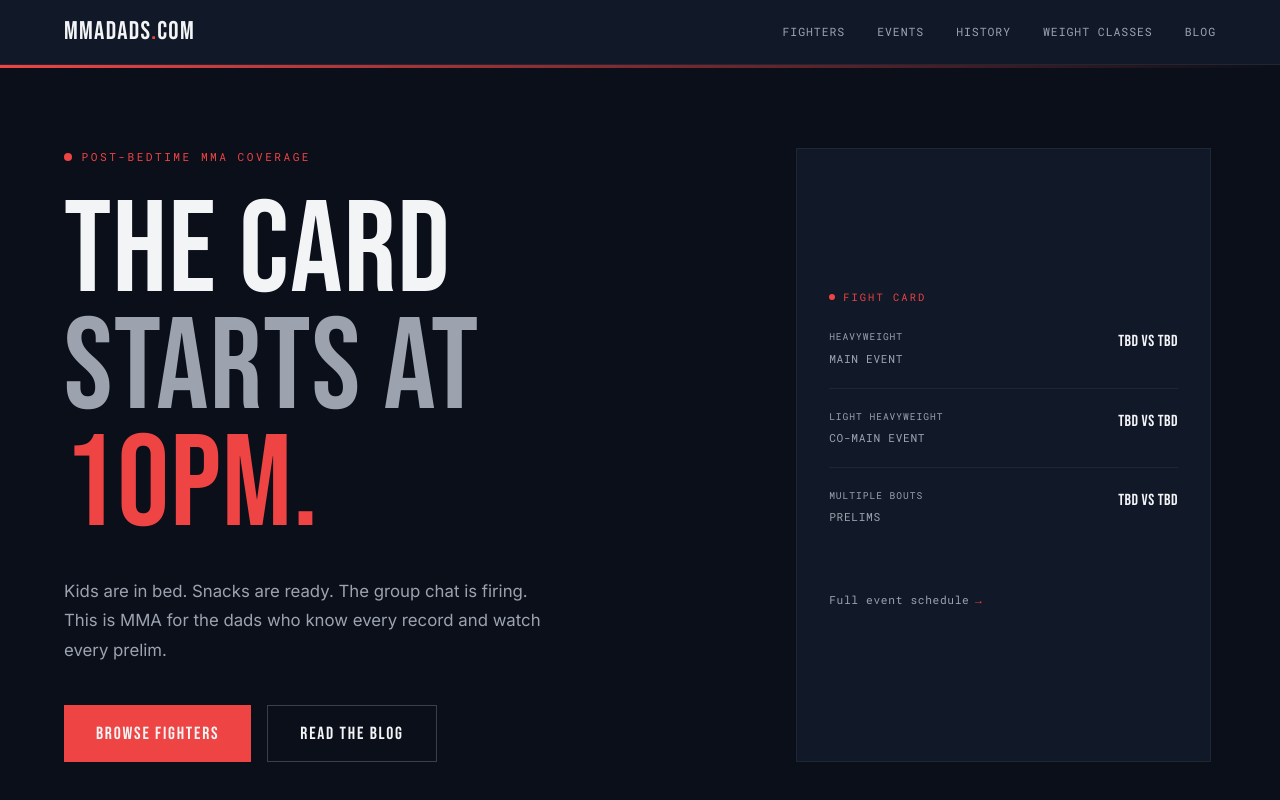
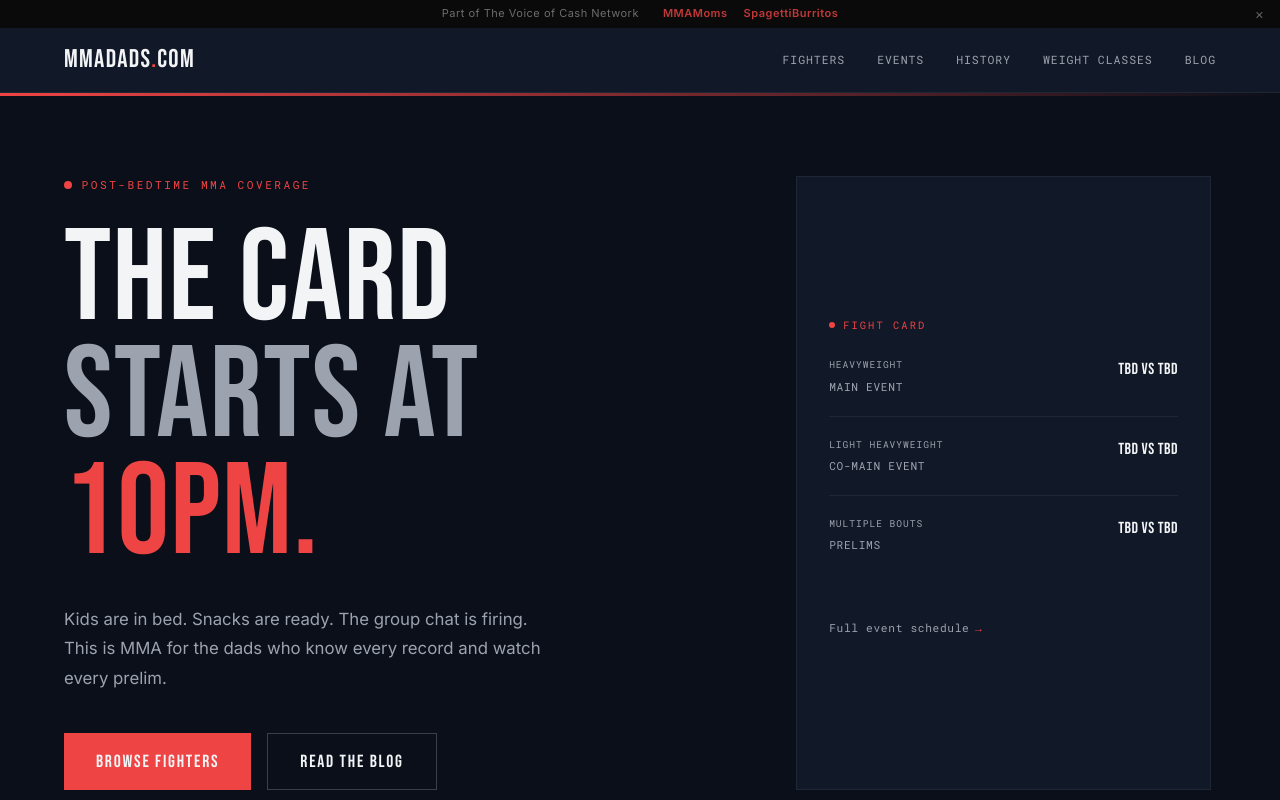
Before and after one commit to abigailleahgoldberg/mmadads, a Next.js app: page / in a window 1280 px wide. Shown: the top 800 px of the page. Built offline with nearby package versions, Linux system fonts and the light colour scheme.

Commit message:
feat: add NetworkBar component to layout

```diff
--- /dev/null
+++ b/app/components/NetworkBar.tsx
@@ -0,0 +1,81 @@
+"use client";
+
+import { useState, useEffect } from "react";
+
+const LINKS = [
+  { label: "MMAMoms", href: "https://mmamoms.com" },
+  { label: "SpagettiBurritos", href: "https://spaghettiburritos.com" },
+];
+
+export default function NetworkBar() {
+  const [dismissed, setDismissed] = useState(true);
+
+  useEffect(() => {
+    const val = localStorage.getItem("mmadads-network-bar-dismissed");
+    if (val !== "1") setDismissed(false);
+  }, []);
+
+  const dismiss = () => {
+    localStorage.setItem("mmadads-network-bar-dismissed", "1");
+    setDismissed(true);
+  };
+
+  if (dismissed) return null;
+
+  return (
+    <div style={{
+      background: "#0A0A0A",
+      height: 28,
+      display: "flex",
+      alignItems: "center",
+      justifyContent: "center",
+      gap: 24,
+      position: "relative",
+      fontSize: 11,
+      letterSpacing: "0.5px",
+      fontFamily: "var(--font-body), sans-serif",
+    }}>
+      <span style={{ color: "rgba(255,255,255,0.4)", whiteSpace: "nowrap" }}>
+        Part of The Voice of Cash Network
+      </span>
+      <div style={{ display: "flex", gap: 16, alignItems: "center" }}>
+        {LINKS.map((l) => (
+          <a
+            key={l.label}
+            href={l.href}
+            target="_blank"
+            rel="noopener noreferrer"
+            style={{
+              color: "rgba(239,68,68,0.8)",
+              textDecoration: "none",
+              fontSize: 11,
+              fontWeight: 600,
+              transition: "color 0.2s",
+            }}
+            onMouseEnter={e => (e.currentTarget.style.color = "#ef4444")}
+            onMouseLeave={e => (e.currentTarget.style.color = "rgba(239,68,68,0.8)")}
+          >
+            {l.label}
+          </a>
+        ))}
+      </div>
+      <button
+        onClick={dismiss}
+        aria-label="Dismiss network bar"
+        style={{
+          position: "absolute",
+          right: 12,
+          background: "none",
+          border: "none",
+          color: "rgba(255,255,255,0.35)",
+          cursor: "pointer",
+          fontSize: 14,
+          lineHeight: 1,
+          padding: "0 4px",
+        }}
+      >
+        &times;
+      </button>
+    </div>
+  );
+}
--- a/app/layout.tsx
+++ b/app/layout.tsx
@@ -1,6 +1,7 @@
 import type { Metadata } from "next";
 import "./globals.css";
 import Nav from "./components/Nav";
+import NetworkBar from "./components/NetworkBar";
 import Link from "next/link";
 import { Bebas_Neue, Inter } from "next/font/google";
 
@@ -72,6 +73,7 @@ export default function RootLayout({
   return (
     <html lang="en" className={`${bebasNeue.variable} ${inter.variable}`}>
       <body>
+        <NetworkBar />
         <Nav />
 
         <main>{children}</main>
```
